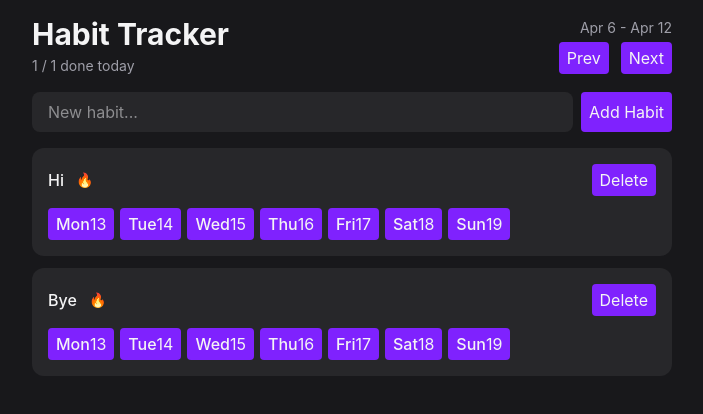
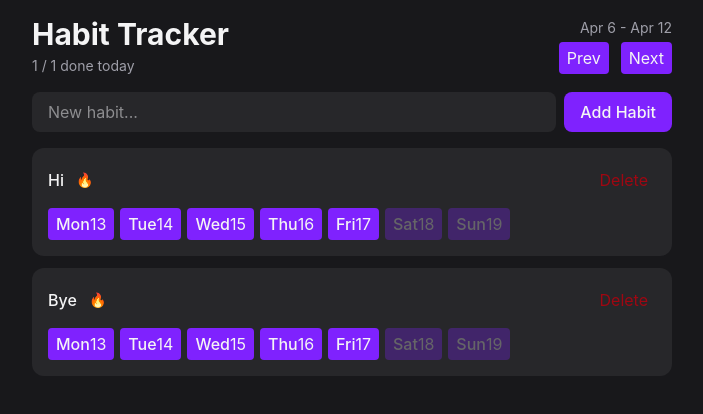
Before and after one commit to abhinav-nath/react-habit-tracker, a React (Vite) app: page / in a window 1280 px wide. Shown: the top 414 px of the page, without its empty margins (288-991 px from the left). Built offline with nearby package versions, Linux system fonts and the light colour scheme.

Commit message:
Create component variants

```diff
--- a/package.json
+++ b/package.json
@@ -14,6 +14,7 @@
     "date-fns": "^4.4.0",
     "react": "^19.2.7",
     "react-dom": "^19.2.7",
+    "tailwind-merge": "^3.6.0",
     "tailwindcss": "^4.3.3"
   },
   "devDependencies": {
--- a/src/components/Button.tsx
+++ b/src/components/Button.tsx
@@ -1,13 +1,39 @@
-import type { ReactNode } from "react";
+import type { ComponentProps } from "react";
+import { twMerge } from "tailwind-merge";
+
+type Variant = "primary" | "secondary" | "ghost-destructive";
 
 type ButtonProps = {
-  children: ReactNode;
-};
+  variant?: Variant;
+} & ComponentProps<"button">;
 
-export function Button({ children }: ButtonProps) {
+export function Button({
+  variant = "primary",
+  className,
+  ...props
+}: ButtonProps) {
   return (
-    <button className="bg-violet-600 hover:bg-violet-500 transition-colors rounded px-2 py-1 disabled:opacity-30 disabled:cursor-not-allowed">
-      {children}
-    </button>
+    <button
+      children={props.children}
+      {...props}
+      className={twMerge(
+        "transition-colors rounded px-2 py-1 disabled:opacity-30 disabled:cursor-not-allowed",
+        getVariantStyles(variant),
+        className,
+      )}
+    />
   );
 }
+
+function getVariantStyles(variant: Variant) {
+  switch (variant) {
+    case "primary":
+      return "bg-violet-600 hover:bg-violet-500";
+    case "secondary":
+      return "bg-zinc-700 hover:bg-zinc-600 text-zinc-400";
+    case "ghost-destructive":
+      return "hover:bg-red-800 text-red-800 hover:text-red-200";
+    default:
+      throw new Error(`Invalid variant: ${variant satisfies never}`);
+  }
+}
--- a/src/components/HabitForm.tsx
+++ b/src/components/HabitForm.tsx
@@ -7,7 +7,7 @@
         className="flex-1 rounded-lg bg-zinc-800 px-4 py-2 outline-none focus-visible:ring-2 focus-visible:ring-violet-500"
         placeholder="New habit..."
       />
-      <Button>Add Habit</Button>
+      <Button className="rounded-lg px-4 py-2 font-medium">Add Habit</Button>
     </form>
   );
 }
--- a/src/components/HabitList.tsx
+++ b/src/components/HabitList.tsx
@@ -1,4 +1,4 @@
-import { eachDayOfInterval, endOfWeek, startOfWeek } from "date-fns";
+import { eachDayOfInterval, endOfWeek, isFuture, startOfWeek } from "date-fns";
 import { Button } from "./Button";
 import { format } from "date-fns";
 
@@ -42,11 +42,11 @@
           <span className="font-medium">{habit.name}</span>
           <span className="text-sm text-amber-400">🔥</span>
         </div>
-        <Button>Delete</Button>
+        <Button variant="ghost-destructive">Delete</Button>
       </div>
       <div className="flex gap-1.5">
         {visibleDates.map((date) => (
-          <Button key={date.toISOString()}>
+          <Button key={date.toISOString()} disabled={isFuture(date)}>
             <span className="font-medium">{format(date, "EEE")}</span>
             <span>{format(date, "d")}</span>
           </Button>
```
Also changed, not shown: 1 other file (tests, documents, lock files or other folders).
